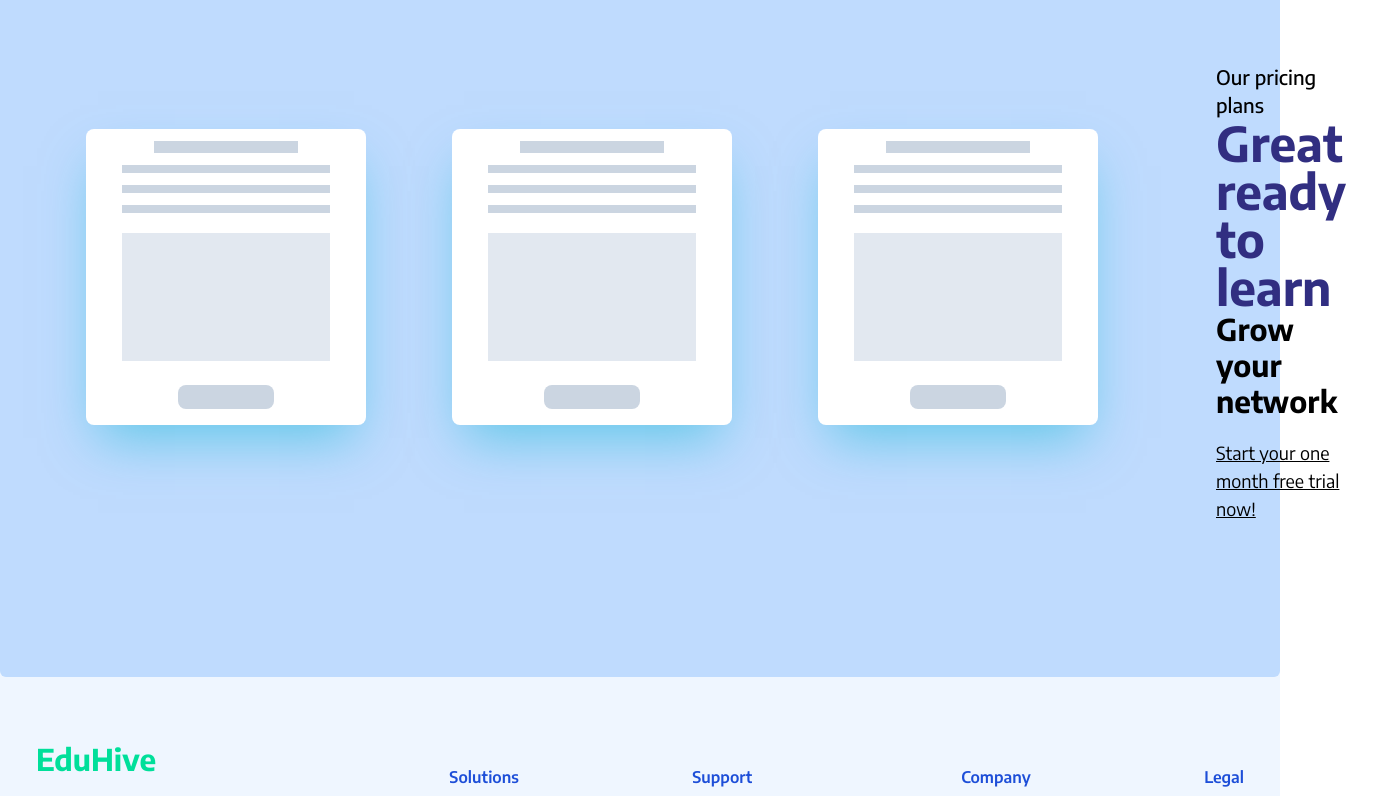
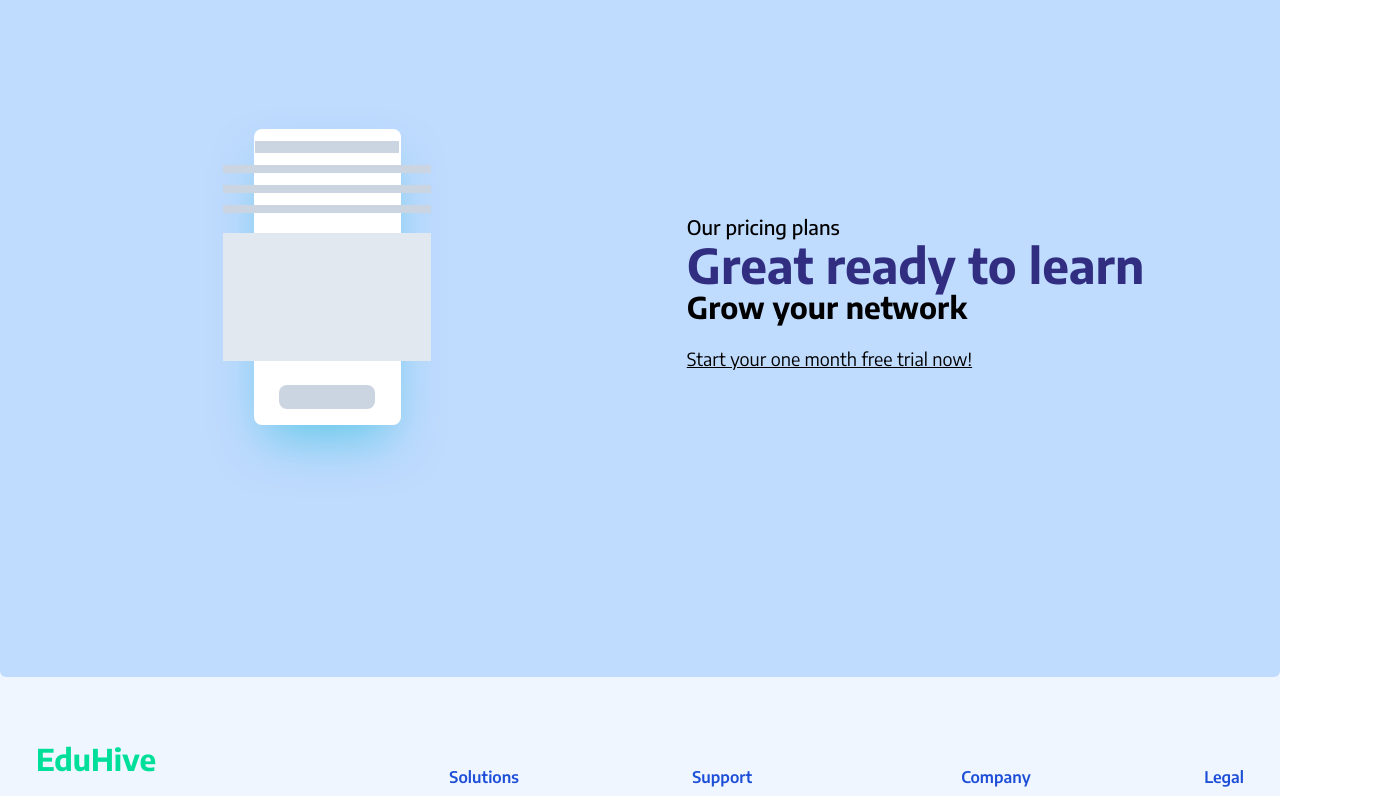
Before and after one commit to Harshhhh1701/CODEFEST-THAPA, a React (Create React App) app: page / in a window 1280 px wide. Shown: the part 4240-5036 px from the top of the page, 1378 px wide, since content can reach past the window. Built offline with nearby package versions, Linux system fonts and the light colour scheme.

Commit message:
1 error fixed

```diff
--- a/src/components/pricing.jsx
+++ b/src/components/pricing.jsx
@@ -1,7 +1,7 @@
 import React from "react";
 
 const Pricing = () => {
-  const arr = new Array(1, 2, 3);
+  const arr = new Array([1, 2, 3]);
   return (
     <>
       <div
```
